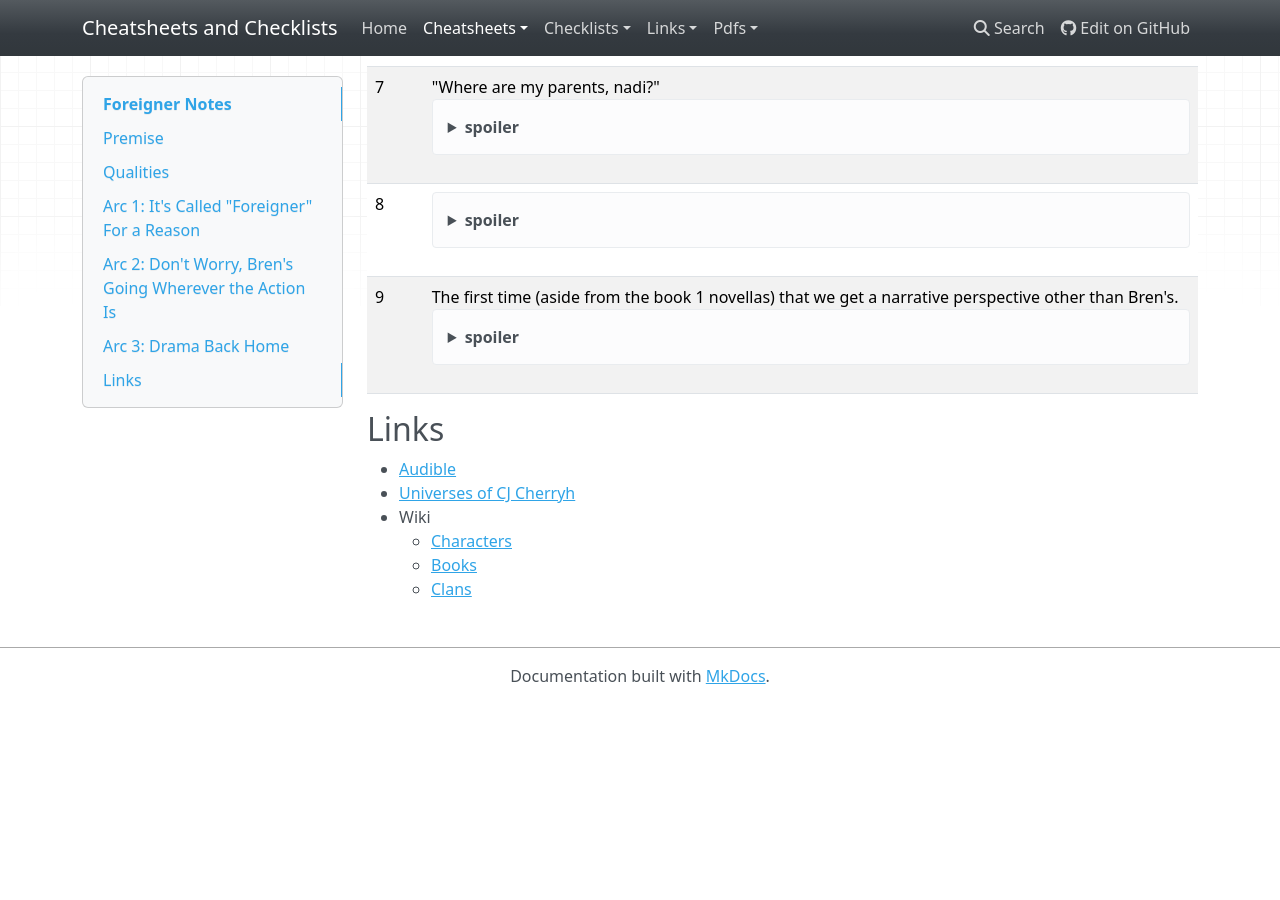
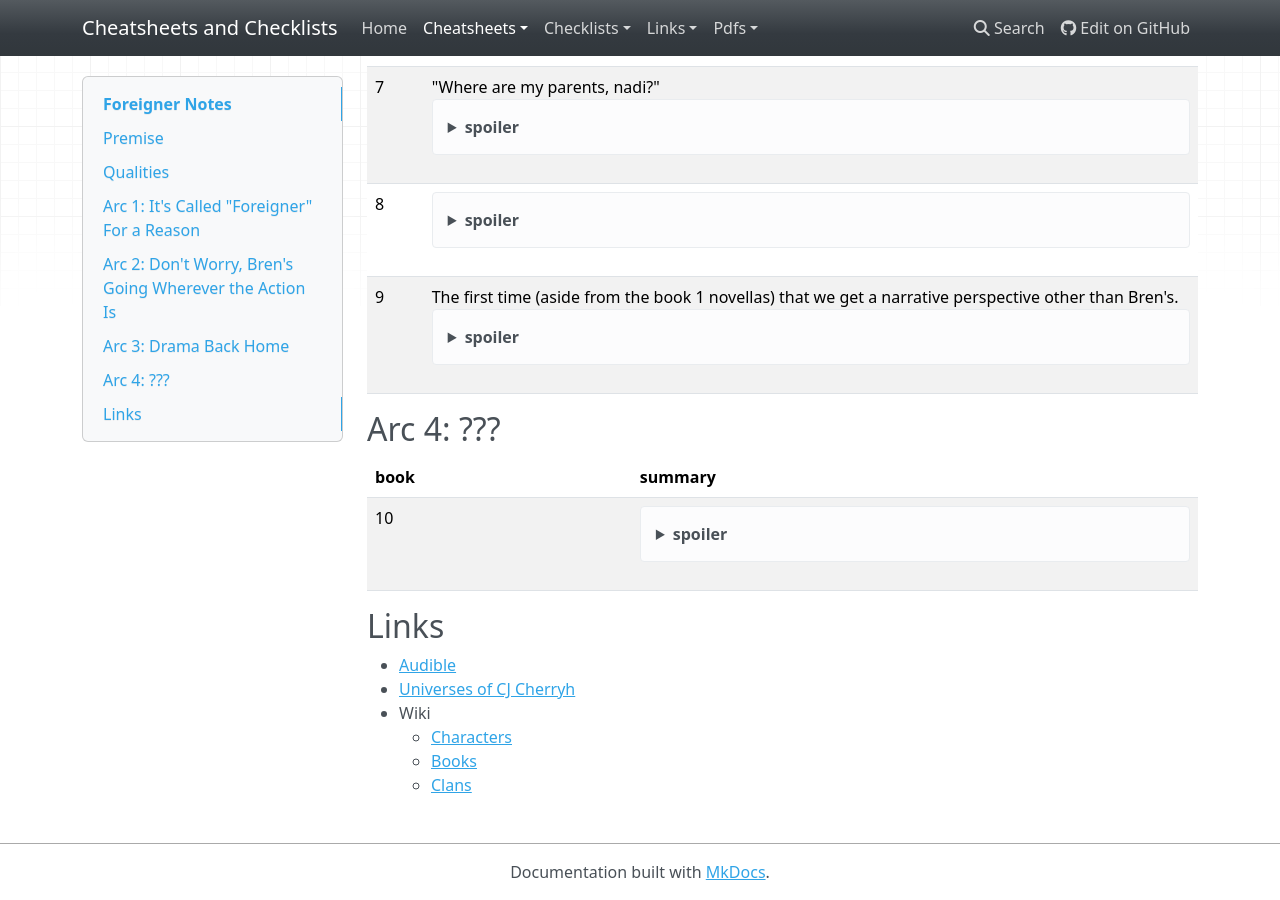
Before and after one commit to buckmanc/cheatsheets_and_checklists, an MkDocs documentation site: the page built from docs/cheatsheets/books/foreigner_notes.md, in a window 1280 px wide and 900 px high, scrolled down 1587 px. Built offline with MkDocs 1.6.1, drawn with Linux system fonts in a browser that asks for light colours; nearby versions of some CDN libraries; before the commit the page ends 2291 px from its top, so only the background shows below that.

Commit message:
additions

```diff
--- a/docs/cheatsheets/books/foreigner_notes.md
+++ b/docs/cheatsheets/books/foreigner_notes.md
@@ -47,8 +47,12 @@ book|summary
 ---|---
 7|"Where are my parents, nadi?"<details><summary>spoiler</summary>Phoenix returns to political upheaval. Tabini-aiji has been dethroned by Murini of the Kadagidi. Bren and Grandma go to Uncle Tatiseigi for help. Chapter 9, dinner with Uncle, rocks. Tabini and Damiri meet them there. In Bren's absence his mother died and Barb married Toby.</details>
 8|<details><summary>spoiler</summary>Allies to Tabini-aiji rally to him in Taiben (Uncle's estate) demonstrating their man'chi. Banichi and crew blow up would-be Assassins Guild usurpers. Tabini and allies storm the capitol via bus, train, car, and plane. Murini flees in advance. Bren is vindicated by report of his actions in space and his seeming evident man'chi to Tabini.</details>
-9|The first time (aside from the book 1 novellas) that we get a narrative perspective other than Bren's.<details><summary>spoiler</summary>Cajeiri has stronger feelings for his ship-board human "friends" than for his Taibeni bodyguards. Amid the upheaval of the coup and anti-coup Cajeiri is abducted by rivals of Ilisidi's. She and Bren return to the neighborhood of Malguri to pursue him.</details>
+9|The first time (aside from the book 1 novellas) that we get a narrative perspective other than Bren's.<details><summary>spoiler</summary>Cajeiri has stronger feelings for his ship-board human "friends" than for his Taibeni bodyguards. Amid the upheaval of the coup and anti-coup Cajeiri is abducted by a rival of Ilisidi's (Caiti), who intends to offer him to Murini. She and Bren return to the neighborhood of Malguri to pursue him. Cajeiri escapes and Caiti and Murini are both killed in the ensuing turmoil.</details>
 
+## Arc 4: ???
+book|summary
+---|---
+10|<details><summary>spoiler</summary>Cell phones, amirite? Bren visits his seaside estate, Cajeiri is ill-content.</details>
 
 ## Links
 
```
Also changed, not shown: docs/cheatsheets/corporate_speak.md (+1 -0 lines).
